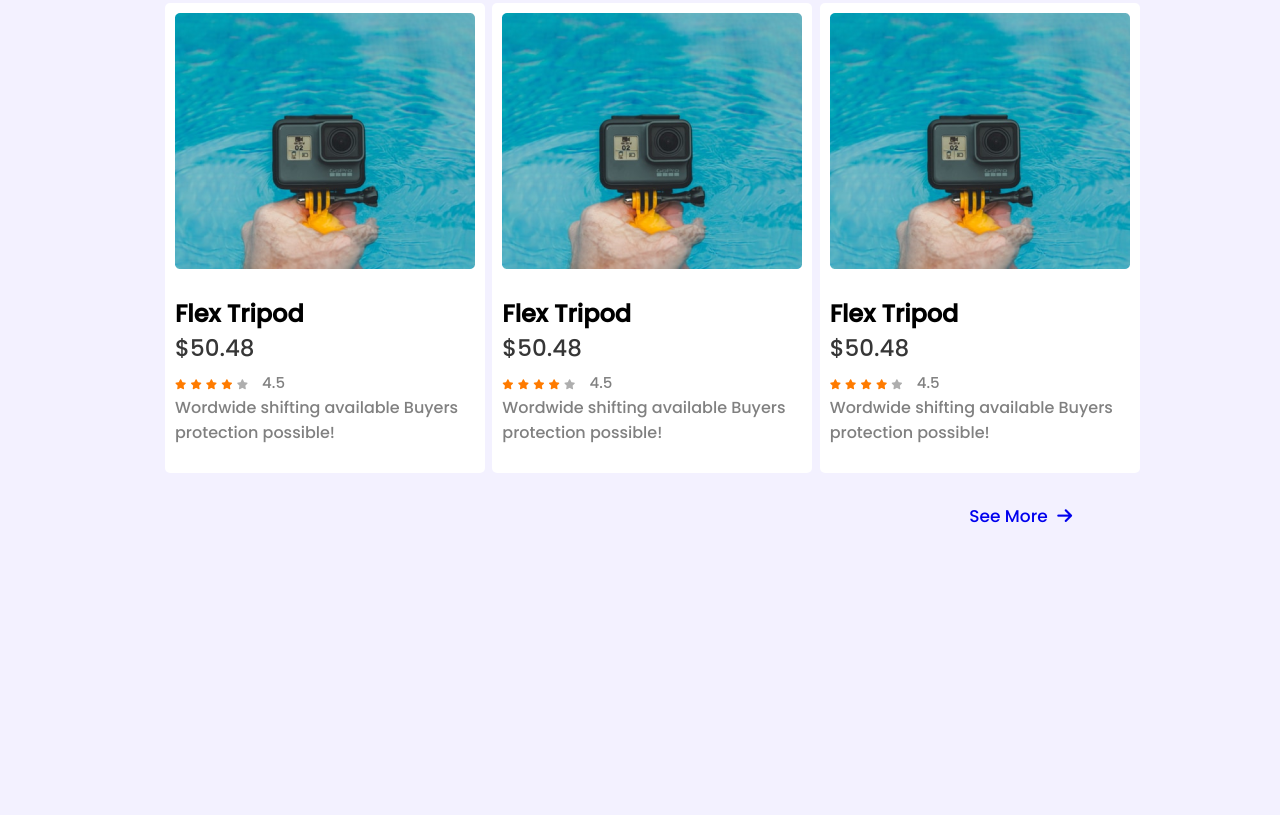
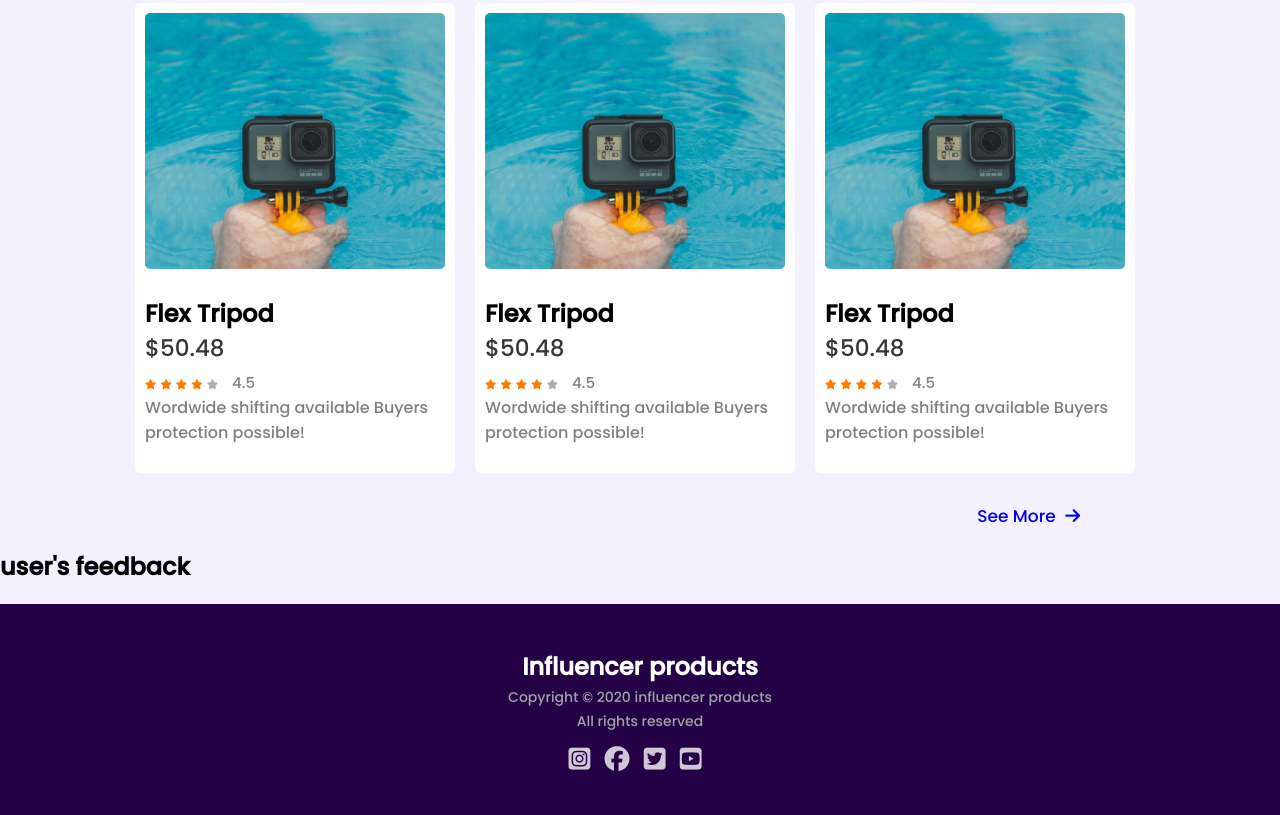
Before and after one commit to MohonSaha/assignment-2-Influncer-gear-, a plain HTML site: page index.html in a window 1280 px wide. Shown: the part 1821-2636 px from the top of the page. Before the commit the page ends 2358 px from the top, so only its background shows below. Drawn offline with Linux system fonts and the light colour scheme.

Commit message:
addin g footer

```diff
--- a/index.html
+++ b/index.html
@@ -251,12 +251,45 @@
                         </div>
                     </div>
             </section>
-           <section>
-            <div class="see-more">
-                <a class="see-button" target="_blank" type: href="https://www.google.com" type="submit">See More <i class="fas fa-arrow-right"></i></a>
+            <section>
+                <div class="see-more">
+                    <a class="see-button" target="_blank" type: href="https://www.google.com" type="submit">See More <i
+                            class="fas fa-arrow-right"></i></a>
+                </div>
+            </section>
+        </section>
+        <!-- user feedback area -->
+        <section class="user-feedback">
+            <h2>user's feedback</h2>
+            <div>
+                <form action="">
+
+                </form>
             </div>
-           </section>
 
+        </section>
+
+
+
+
+
+        <!-- -----------
+            ---------footer area
+        ------------------------------------->
+        <section class="foot-area">
+            <div class="footer-test">
+                <h2>Influencer products
+                </h2>
+                <p>Copyright © 2020 influencer products
+                </p>
+                <p>All rights reserved</p>
+            </div>
+            <div class="social-icon">
+                <i class="fab fa-instagram-square"></i>
+                    <i class="fab fa-facebook"></i>
+                    <i class="fab fa-twitter-square"></i>
+                    <i class="fab fa-youtube-square"></i>
+            </div>
         </section>
     </main>
 </body>
--- a/style/style.css
+++ b/style/style.css
@@ -3,10 +3,9 @@
 common style
 ------------------------------  */
 body{
-    /* margin-top: 40px; */
-    margin-left: 30px;
     font-family:'Poppins', sans-serif;
     background-color: #f3f1ff;
+    margin: 0% 0%;
 }
 /* ---------------------
 header style
@@ -142,3 +141,35 @@ h1{
        margin-right: 100px;
        margin-top: 30px;
    }
+
+
+.foot-area{
+       background-color: rgb(36, 1, 68);
+       padding-top: 2%;
+       padding-bottom: 40px;
+       margin: 0% 0%;
+   }
+.footer-test{
+    text-align: center;
+}
+.footer-test h2{
+    margin-bottom: 0;
+    color:white;
+    font-size: 24px;
+}
+.footer-test p{
+    margin-bottom: 0;
+    margin-top: 3px;
+    font-size: 14px;
+    color: #a0a1a5;
+}
+.social-icon{
+    text-align: center;
+    color: rgba(255, 255, 255, 0.781);
+    /* color: rgba(36, 1, 68, 0.493); */
+    padding-top: 15px;
+}
+.fab{
+    margin-right: 10px;
+    font-size: 25px;
+}
```
